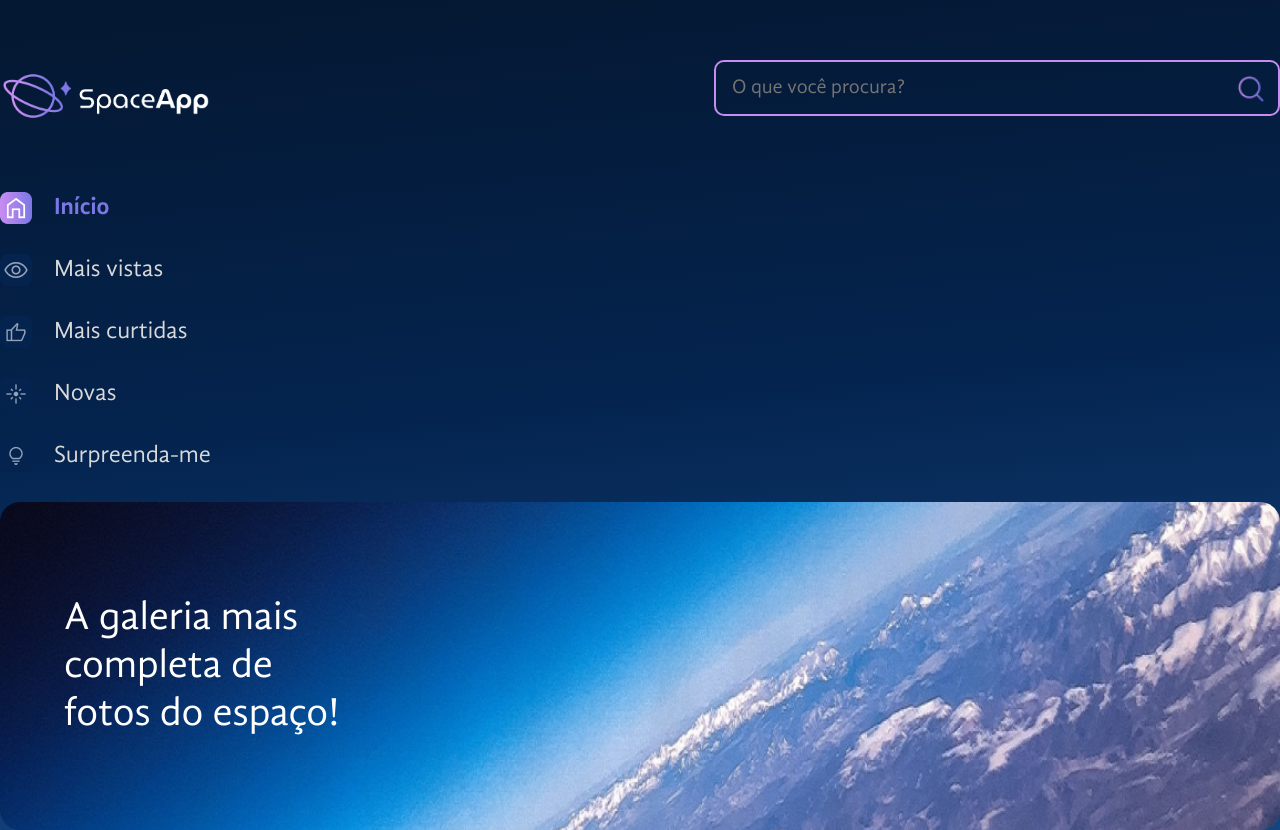
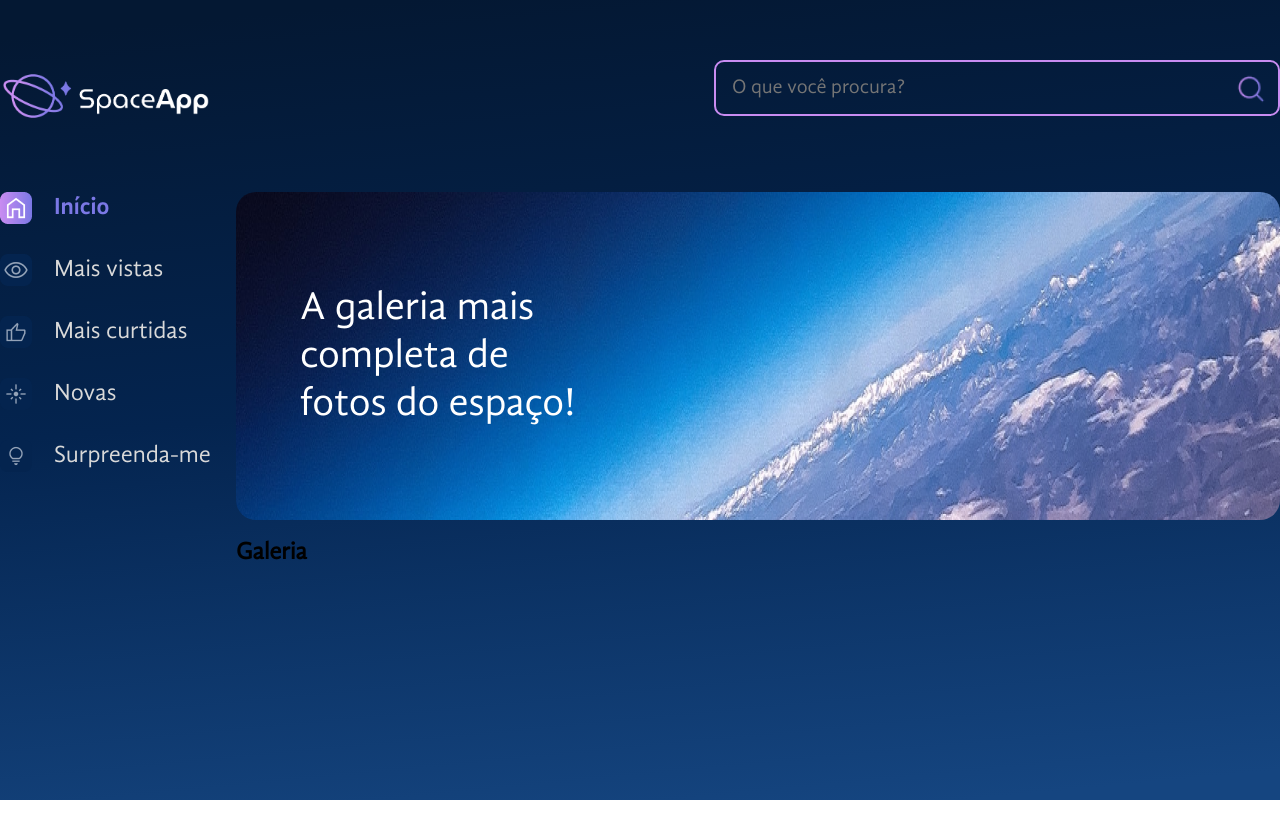
Before and after one commit to erikenascimento/SpaceApp, a React (Vite) app in the folder space-app/: page / in a window 1280 px wide. After the commit the page ends 800 px from the top, so only its background shows below. Built offline with nearby package versions, Linux system fonts and the light colour scheme.

Commit message:
Creating the Gallery component and adjusting its position in the layout creating styled containers

```diff
--- a/space-app/src/App.jsx
+++ b/space-app/src/App.jsx
@@ -4,6 +4,7 @@ import Header from "./components/Header";
 import Sidebar from "./components/Sidebar";
 import Wrapper from "./components/Wrapper";
 import banner from "./components/Wrapper/banner.png";
+import Gallery from "./components/Gallery";
 
 const GradientBackground = styled.div`
 	background: linear-gradient(
@@ -16,19 +17,41 @@ const GradientBackground = styled.div`
 	width: 100%;
 `;
 
+const ContainerApp = styled.div`
+	margin: 0 auto;
+	max-width: 100%;
+	width: 1440px;
+`;
+
+const MainContainer = styled.main`
+	display: flex;
+	gap: 24px;
+`;
+
+const GalleryContent = styled.section`
+	display: flex;
+	flex-direction: column;
+	flex-grow: 1;
+`;
+
 function App() {
 	return (
-		<>
 		<GradientBackground>
 			<GlobalStyles />
+			<ContainerApp>
 				<Header />
+				<MainContainer>
 					<Sidebar />
+					<GalleryContent>
 						<Wrapper
 							text="A galeria mais completa de fotos do espaço!"
 							backgroundImage={banner}
 						/>
+						<Gallery />
+					</GalleryContent>
+				</MainContainer>
+			</ContainerApp>
 		</GradientBackground>
-		</>
 	);
 }
 
--- /dev/null
+++ b/space-app/src/components/Gallery/index.jsx
@@ -0,0 +1,5 @@
+const Gallery = () => {
+	return <h2>Galeria</h2>;
+};
+
+export default Gallery;
```
Lines whose indentation alone changed are shown as unchanged.
